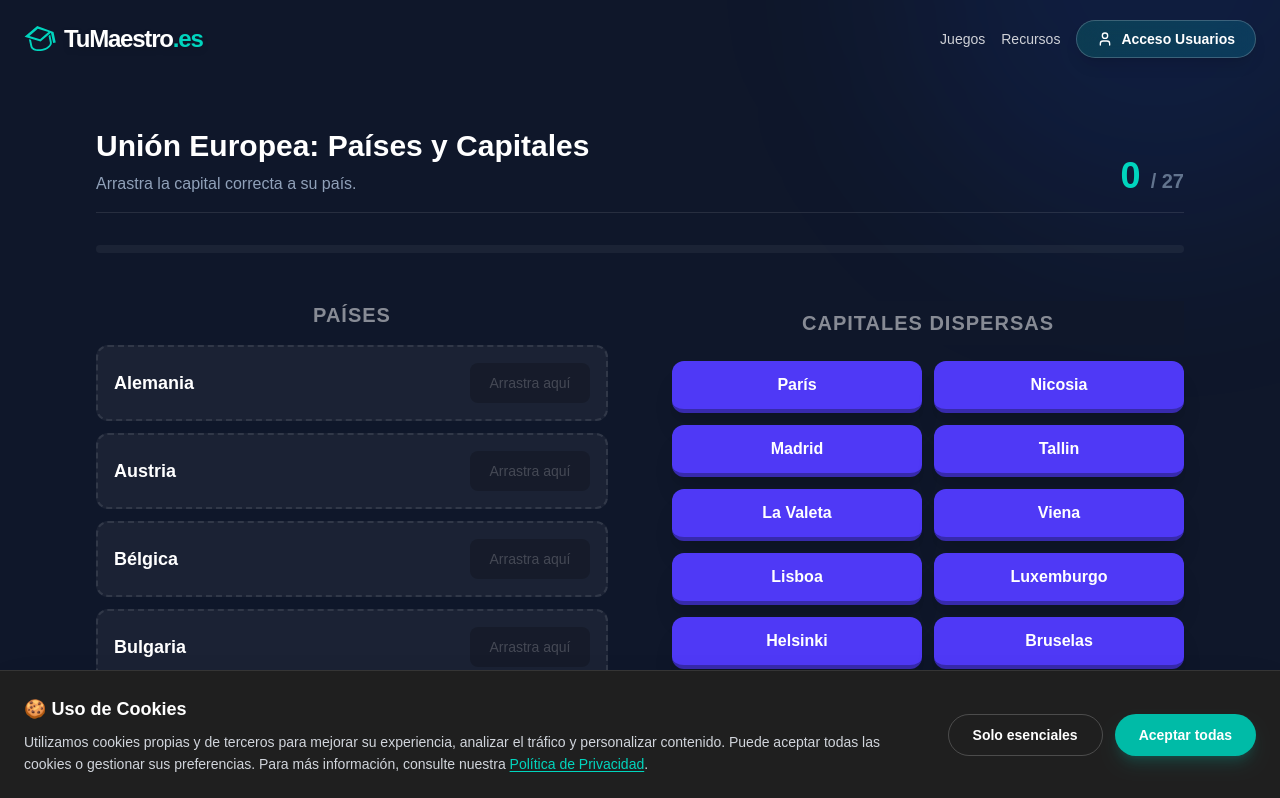
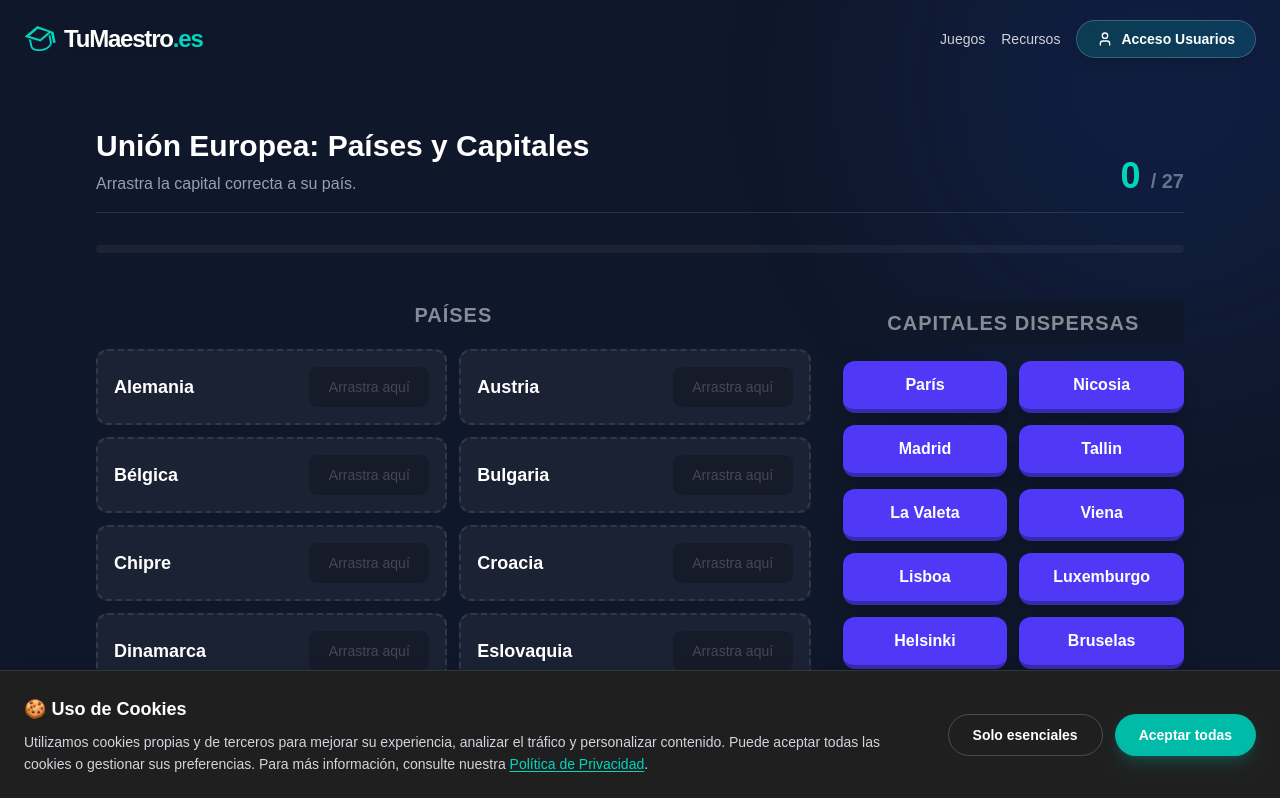
Before and after one commit to davidlpena74-bit/tumaestro, a Next.js app in the folder web/: page /juegos/capitales-ue in a window 1280 px wide. Shown: the top 798 px of the page. Built offline with nearby package versions, Linux system fonts and the light colour scheme.

Commit message:
style: update layout to display countries in 2 columns

```diff
--- a/web/src/components/games/CapitalMatchingGame.tsx
+++ b/web/src/components/games/CapitalMatchingGame.tsx
@@ -135,11 +135,11 @@ export default function CapitalMatchingGame() {
                     </button>
                 </motion.div>
             ) : (
-                <div className="grid grid-cols-1 md:grid-cols-2 gap-8 md:gap-16">
+                <div className="grid grid-cols-1 lg:grid-cols-3 gap-8">
 
-                    {/* Left Column: Countries (Drop Targets) */}
-                    <div className="space-y-3">
-                        <h3 className="text-xl font-bold text-white/50 mb-4 uppercase tracking-wider text-center">Países</h3>
+                    {/* Left Column: Countries (Drop Targets) - Spans 2 cols, internal 2-col grid */}
+                    <div className="lg:col-span-2 grid grid-cols-1 sm:grid-cols-2 gap-3 content-start">
+                        <h3 className="col-span-full text-xl font-bold text-white/50 mb-2 uppercase tracking-wider text-center">Países</h3>
                         {countries.map((item) => {
                             const isMatched = !!matches[item.id];
                             return (
```
